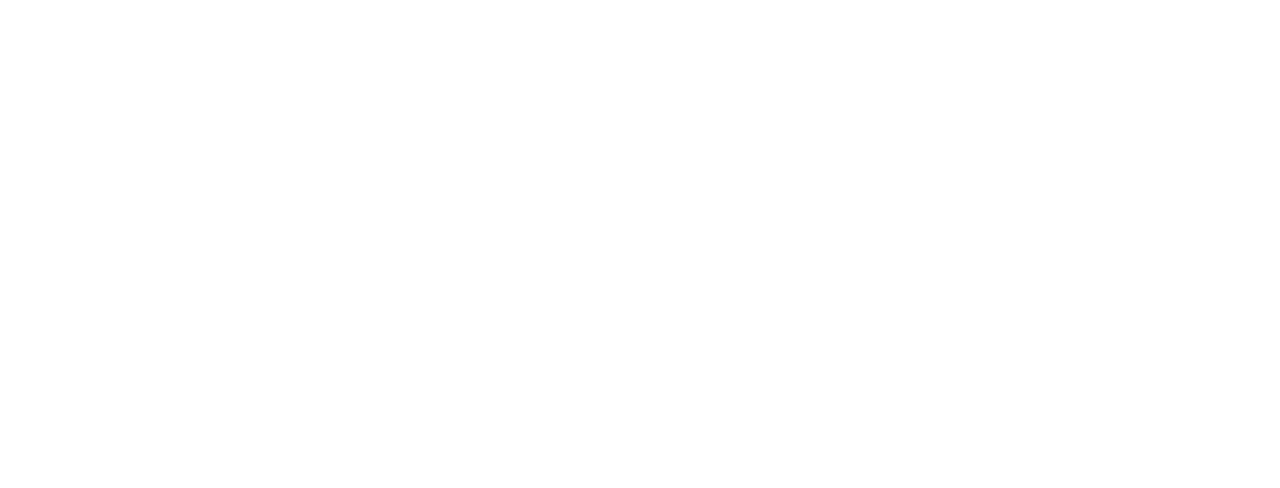
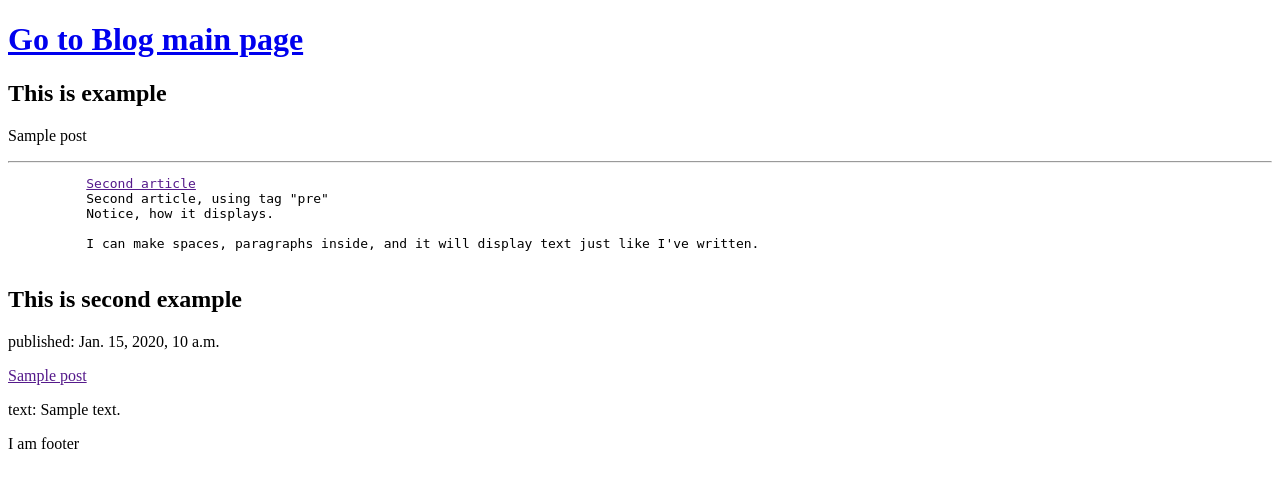
Before and after one commit to AnastasiiaBelianskaia/django_blog, a Django app: page / in a window 1280 px wide. Before the commit the part shown is empty. Shown: the top 488 px of the page. Run offline with Django 4.2, Linux system fonts and the light colour scheme; tables that the repository leaves empty hold one stand-in row (values such as "Sample post").

Commit message:
Changed template

```diff
--- a/blog/templates/blog/post_list.html
+++ b/blog/templates/blog/post_list.html
@@ -5,6 +5,36 @@
     <title>Post List</title>
 </head>
 <body>
+  <header>
+      <h1><a href="/">Go to Blog main page</a></h1>
+  </header>
 
+  <article>
+      <h2>This is example</h2>
+      {% for post in posts %}
+      <p>{{ post }}</p>
+      {% endfor %}
+      <hr>
+      <pre>
+          <a href="">Second article</a>
+          Second article, using tag "pre"
+          Notice, how it displays.
+
+          I can make spaces, paragraphs inside, and it will display text just like I've written.
+      </pre>
+  </article>
+
+      <h2>This is second example</h2>
+      {% for post in posts%}
+       <article>
+      <time>published: {{ post.published_date }}</time>
+           <p><a href="">{{ post.title }}</a></p>
+      <p>text: {{ post.text|linebreaksbr}}</p>
+       </article>
+      {% endfor %}
+
+  <footer>
+      <p> I am footer</p>
+  </footer>
 </body>
 </html>
--- a/blog/views.py
+++ b/blog/views.py
@@ -1,5 +1,8 @@
 from django.shortcuts import render
+from django.utils import timezone
+from .models import Post
 
 
 def post_list(request):
-    return render(request, 'blog/post_list.html', {})
+    posts = Post.objects.filter(published_date__lte=timezone.now()).order_by('published_date')
+    return render(request, 'blog/post_list.html', {'posts': posts})
```
